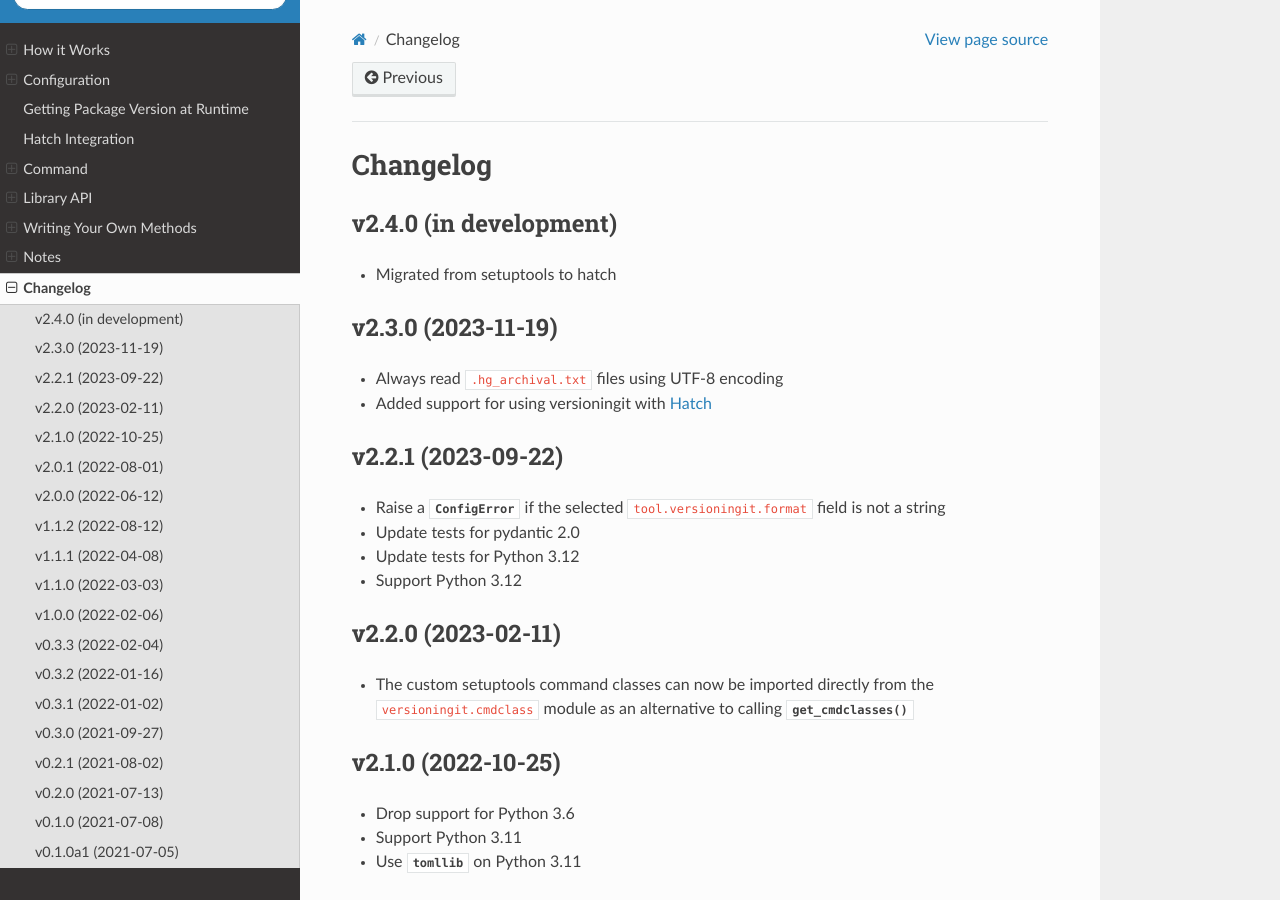
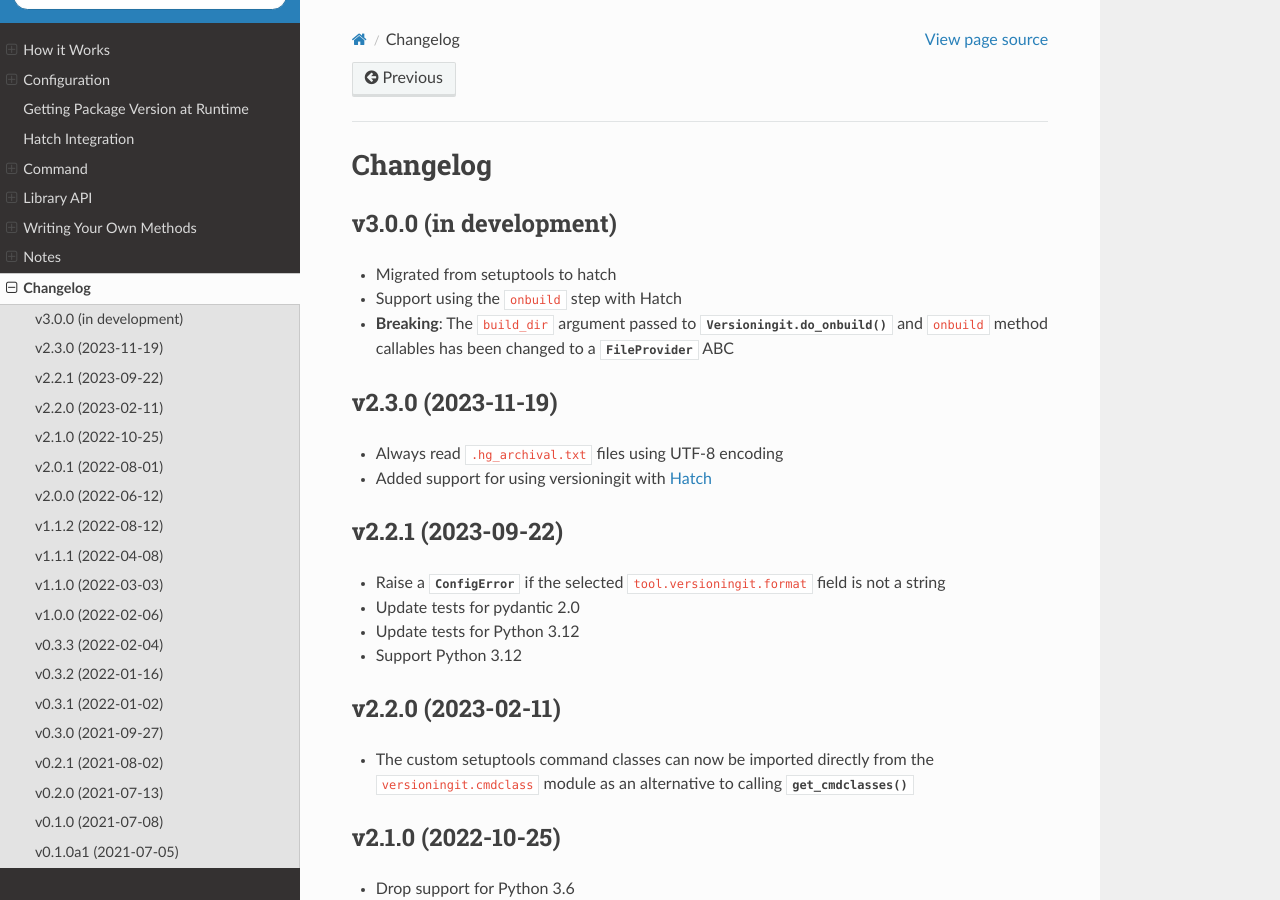
Before and after one commit to jwodder/versioningit, a Sphinx documentation site: the page built from docs/changelog.rst, in a window 1280 px wide and 900 px high. Built offline with Sphinx 7.4.7 and the Read the Docs theme 2.0.0, drawn with Linux system fonts in a browser that asks for light colours.

Commit message:
[skip ci] Update CHANGELOG; set next version to 3.0.0

```diff
--- a/docs/changelog.rst
+++ b/docs/changelog.rst
@@ -3,9 +3,13 @@
 Changelog
 =========
 
-v2.4.0 (in development)
+v3.0.0 (in development)
 -----------------------
 - Migrated from setuptools to hatch
+- Support using the ``onbuild`` step with Hatch
+- **Breaking**: The ``build_dir`` argument passed to
+  `Versioningit.do_onbuild()` and ``onbuild`` method callables has been changed
+  to a `FileProvider` ABC
 
 
 v2.3.0 (2023-11-19)
--- a/src/versioningit/__init__.py
+++ b/src/versioningit/__init__.py
@@ -43,7 +43,7 @@ Visit <https://github.com/jwodder/versioningit> or
 <https://versioningit.rtfd.io> for more information.
 """
 
-__version__ = "2.4.0.dev1"
+__version__ = "3.0.0.dev1"
 __author__ = "John Thorvald Wodder II"
 __author_email__ = "versioningit@varonathe.org"
 __license__ = "MIT"
```
Also changed, not shown: CHANGELOG.md (+4 -1 lines).
